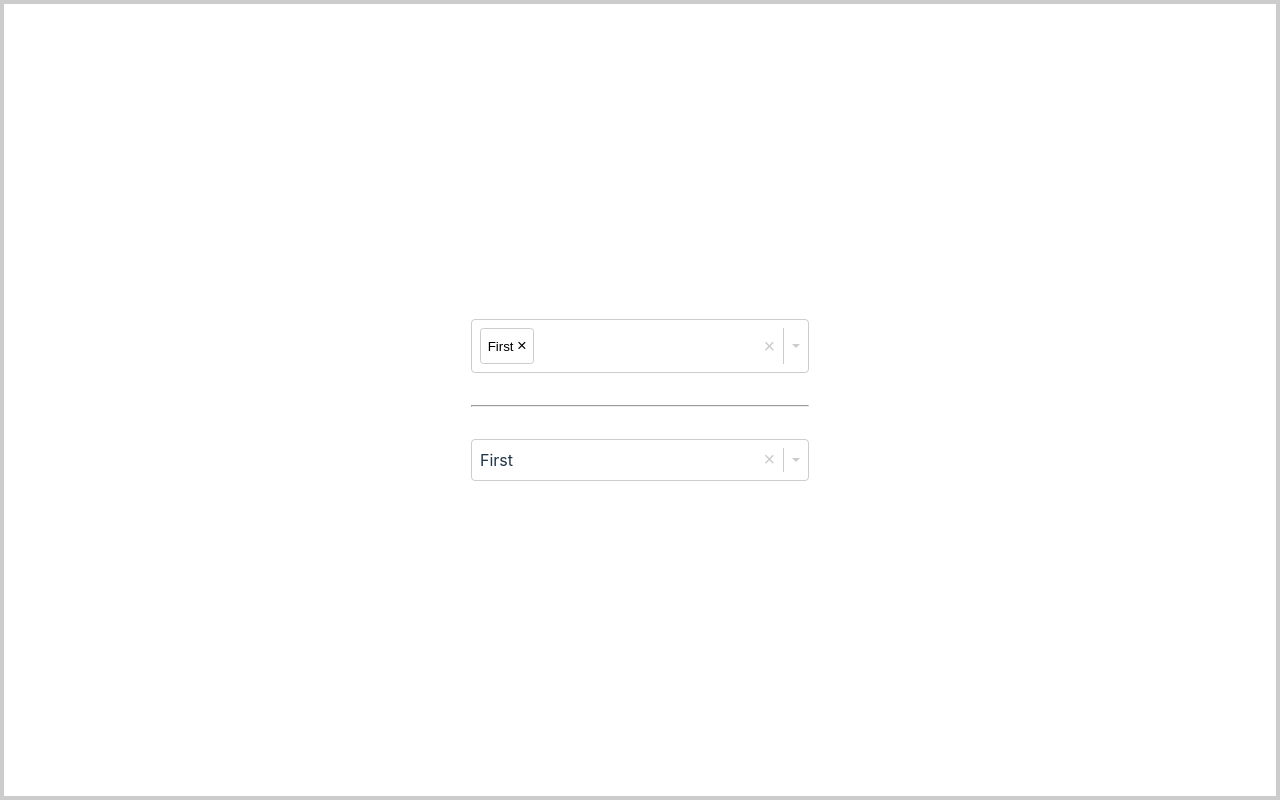
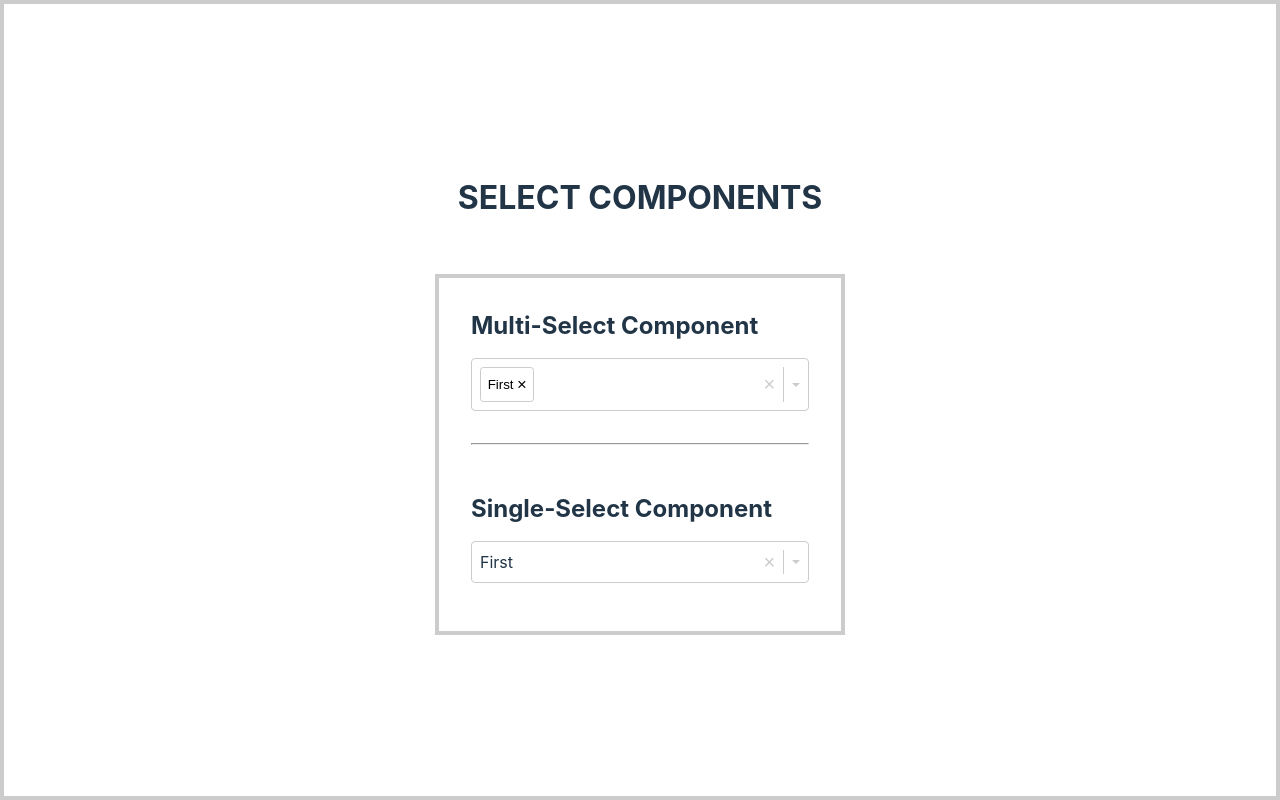
Before and after one commit to SuryanshuTomar/Projects, a React (Vite) app in the folder TypeScript/SelectComponent-Lib/: page / in a window 1280 px wide. Built offline with nearby package versions, Linux system fonts and the light colour scheme.

Commit message:
Complete

```diff
--- a/TypeScript/SelectComponent-Lib/src/App.tsx
+++ b/TypeScript/SelectComponent-Lib/src/App.tsx
@@ -15,6 +15,9 @@ function App() {
 
 	return (
 		<div>
+			<h1>SELECT COMPONENTS</h1>
+			<div className="container">
+				<h2>Multi-Select Component</h2>
 				<Select
 					multiple
 					options={options}
@@ -24,12 +27,14 @@ function App() {
 				<br />
 				<hr />
 				<br />
+				<h2>Single-Select Component</h2>
 				<Select
 					options={options}
 					value={value2}
 					onChange={(option) => setValue2(option)}
 				/>
 			</div>
+		</div>
 	);
 }
 
```
Lines whose indentation alone changed are shown as unchanged.
